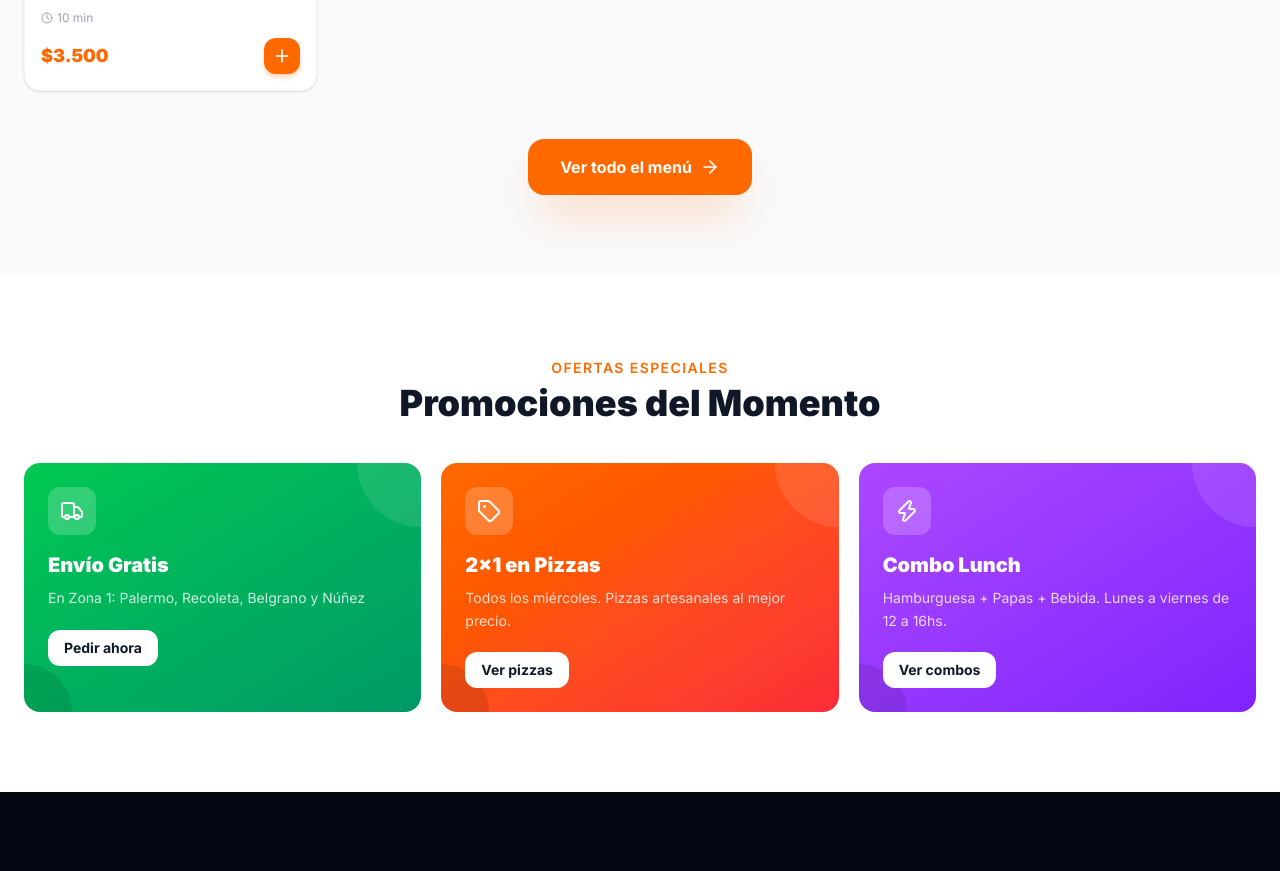
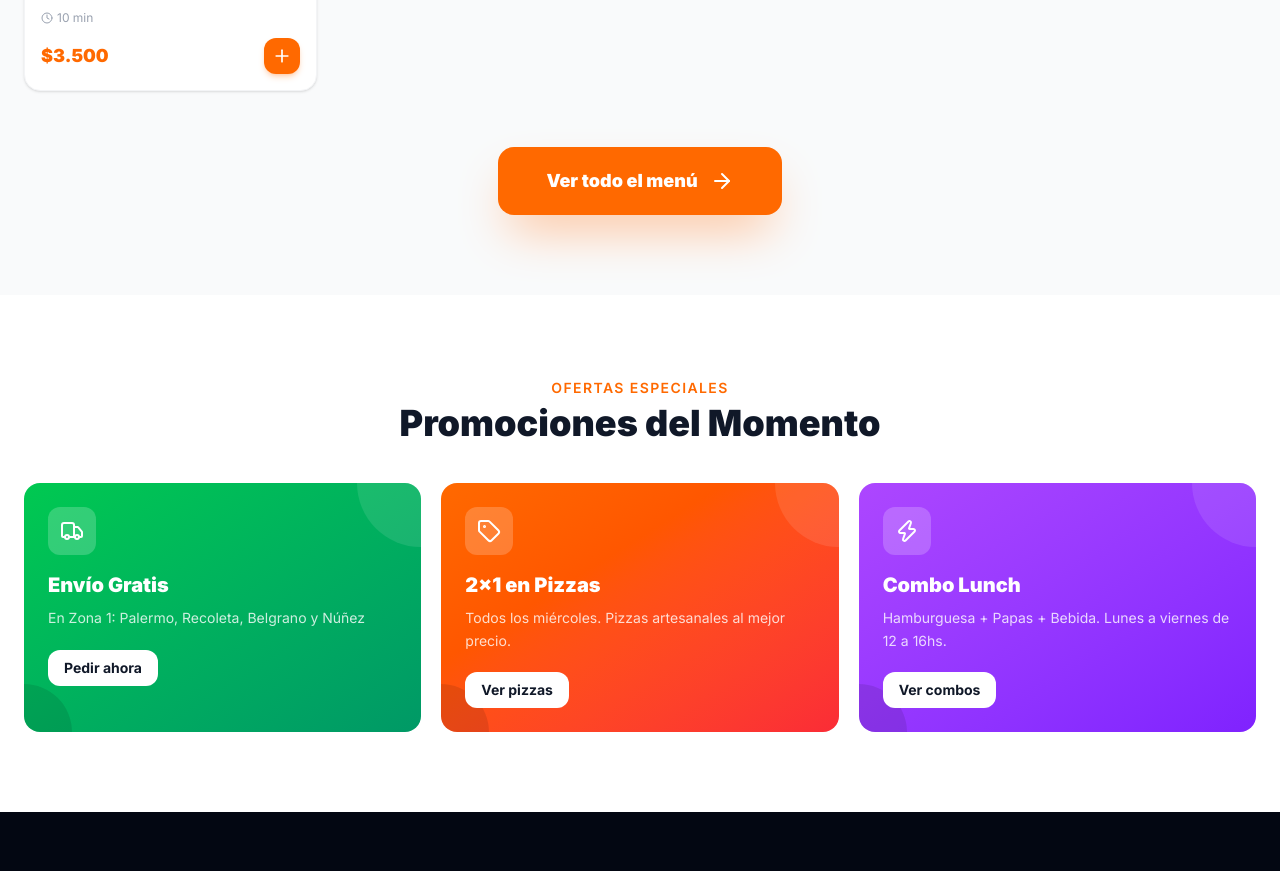
Before and after one commit to benmacompanis-sketch/Demo-restaurantes, a Next.js app: page / in a window 1280 px wide. Shown: the part 1680-2551 px from the top of the page. Built offline with nearby package versions, Linux system fonts and the light colour scheme.

Commit message:
feat: make "Ver todo el menú" button larger and more prominent below grid
https://claude.ai/code/session_01CWtDbp2b87sSvA4WD225p4

```diff
--- a/src/components/home/FeaturedProducts.tsx
+++ b/src/components/home/FeaturedProducts.tsx
@@ -32,15 +32,20 @@ export function FeaturedProducts() {
           ))}
         </div>
 
-        <div className="mt-12 flex justify-center">
+        <motion.div
+          initial={{ opacity: 0, y: 20 }}
+          whileInView={{ opacity: 1, y: 0 }}
+          viewport={{ once: true }}
+          className="mt-14 flex justify-center"
+        >
           <Link
             href="/menu"
-            className="group flex items-center gap-2 bg-orange-500 hover:bg-orange-600 text-white font-bold px-8 py-4 rounded-2xl transition-all shadow-2xl shadow-orange-500/30 text-base"
+            className="group flex items-center gap-3 bg-orange-500 hover:bg-orange-600 active:scale-95 text-white font-black px-12 py-5 rounded-2xl transition-all shadow-2xl shadow-orange-500/40 text-lg"
           >
             Ver todo el menú
-            <ArrowRight className="w-5 h-5 group-hover:translate-x-1 transition-transform" />
+            <ArrowRight className="w-6 h-6 group-hover:translate-x-1.5 transition-transform" />
           </Link>
-        </div>
+        </motion.div>
       </div>
     </section>
   );
```
